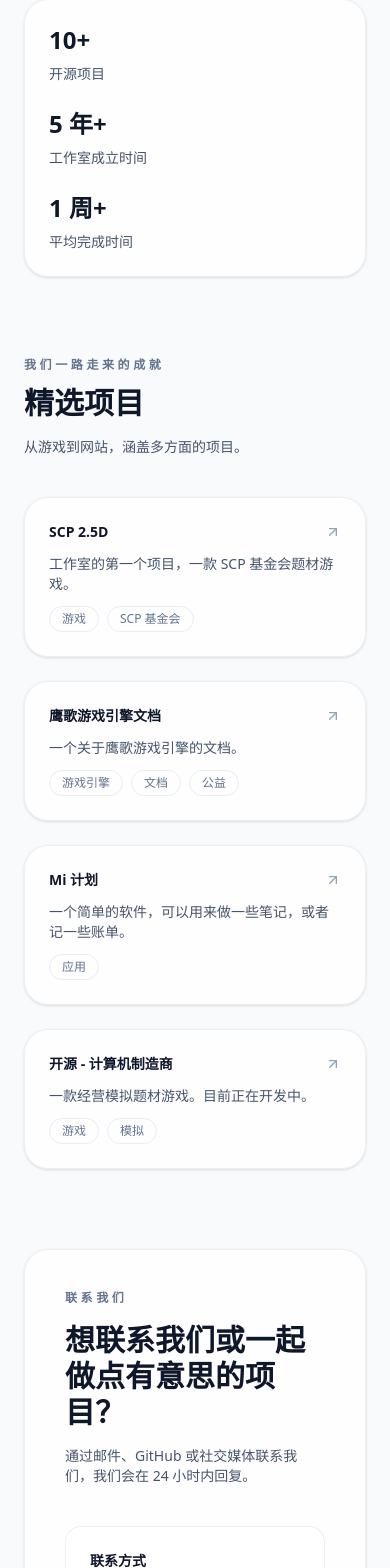
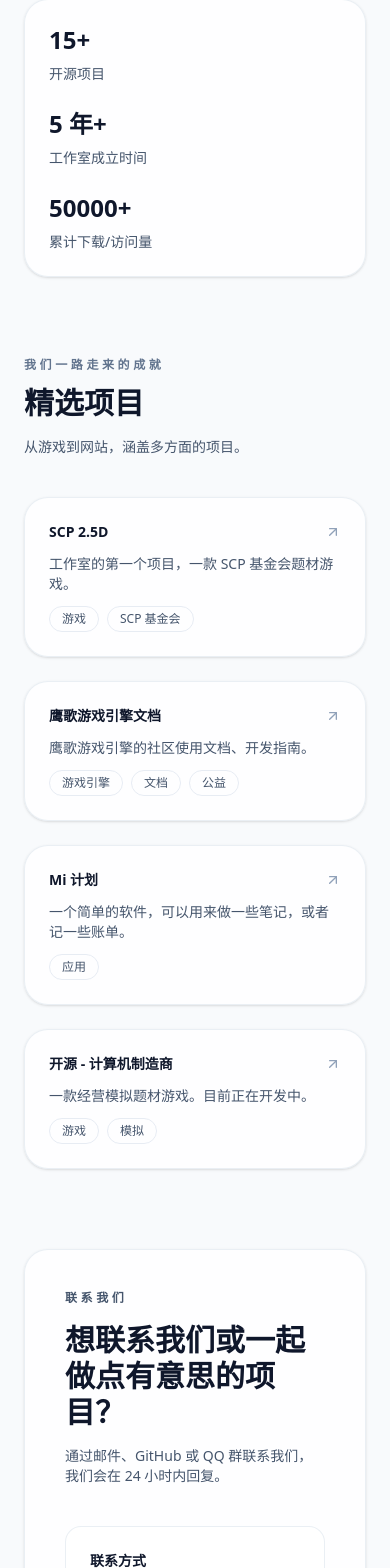
Before and after one commit to TASA-Ed/tasa-ed-page, a SvelteKit app: page / in a window 390 px wide. Shown: the part 432-2000 px from the top of the page. Built offline with nearby package versions, Linux system fonts and the light colour scheme.

Commit message:
feat: 优化界面

```diff
--- a/src/lib/components/SiteFooter.svelte
+++ b/src/lib/components/SiteFooter.svelte
@@ -16,7 +16,7 @@
 			id: 'badge-2',
 			label: 'SCP 2.5D',
 			href: 'https://github.com/TASA-Ed/scp25d',
-			icon: 'https://img.shields.io/badge/SCP-2.5D-blue?style=flat-square&color=A8A8A8&labelColor=555555&logo=scpfoundation',
+			icon: 'https://img.shields.io/badge/SCP-2.5D-blue?style=flat&color=A8A8A8&labelColor=555555&logo=scpfoundation',
       width: "85",
       height: "20"
 		},
@@ -29,18 +29,18 @@
 			height: "20"
 		},
 		{
-			id: 'badge-5',
+			id: 'badge-4',
 			label: '鹰歌游戏引擎文档',
 			href: 'https://docs-mf.tasaed.top/',
-			icon: 'https://img.shields.io/badge/Maker-Frame-blue?style=flat-square&color=99CC66&labelColor=FFFF66&logo=github&logoColor=000000',
+			icon: 'https://img.shields.io/badge/Maker-Frame-blue?style=flat&color=99CC66&labelColor=FFFF66&logo=github&logoColor=000000',
 			width: "105",
 			height: "20"
 		},
 		{
-			id: 'badge-6',
+			id: 'badge-5',
 			label: '博客：Astro',
 			href: 'https://astro.build',
-			icon: 'https://img.shields.io/badge/Astro-blue?style=plastic&color=bc52ee&labelColor=aecbfa&logo=astro',
+			icon: 'https://img.shields.io/badge/Astro-blue?style=falt&color=bc52ee&labelColor=aecbfa&logo=astro',
 			width: "63",
 			height: "20"
 		},
--- a/src/lib/components/SiteHeader.svelte
+++ b/src/lib/components/SiteHeader.svelte
@@ -245,7 +245,7 @@
                                 >
                                     {#each item.items as link (link.href)}
                                         <a
-                                          class="cursor-pointer rounded-lg px-4 py-2.5 text-sm font-medium text-slate-500 transition-colors duration-200 hover:bg-slate-100 hover:text-slate-900 dark:text-slate-400 dark:hover:bg-slate-800 dark:hover:text-white"
+                                          class="cursor-pointer rounded-lg px-4 py-2.5 text-sm font-medium text-slate-600 transition-colors duration-200 hover:bg-slate-100 hover:text-slate-900 dark:text-slate-300 dark:hover:bg-slate-800 dark:hover:text-white"
                                           aria-label={link.label}
                                           title={link.label}
                                           href={getLinkHref(link)}
--- a/src/routes/+page.svelte
+++ b/src/routes/+page.svelte
@@ -1,7 +1,7 @@
 <script lang="ts">
 	import { onMount } from 'svelte';
-	import { ArrowUpRight, Mail, Users } from '@lucide/svelte/icons';
-	import { SiGithub } from '@icons-pack/svelte-simple-icons';
+	import { ArrowUpRight, Mail } from '@lucide/svelte/icons';
+	import { SiGithub, SiQq } from '@icons-pack/svelte-simple-icons';
 	import type { Project, SocialLink, Stat } from "$lib";
 	import { isExternalLink } from '$lib/utils';
 	import { resolve } from "$app/paths";
@@ -27,7 +27,7 @@
 			id: 'qq',
 			label: 'QQ',
 			href: 'https://qm.qq.com/cgi-bin/qm/qr?k=meZHnANAtGqxFXNHBnad1m1ms3li_Pgj&jump_from=webapi&authKey=YfabJovSWyCBqhrV7B5VWkVSG5hQTsd19AEvjMTFy2jafZ9goaIlJOm9jh7dv6f/',
-			icon: Users,
+			icon: SiQq,
 			display: '597524393'
 		}
 	];
@@ -44,7 +44,7 @@
 			id: "project-2",
 			title: '鹰歌游戏引擎文档',
 			href: 'https://docs-mf.tasaed.top',
-			description: '一个关于鹰歌游戏引擎的文档。',
+			description: '鹰歌游戏引擎的社区使用文档、开发指南。',
 			tags: ['游戏引擎', '文档', '公益']
 		},
 		{
@@ -64,9 +64,9 @@
 	];
 
 	const stats: Stat[] = [
-		{id: "stat-1", value: '10+', label: '开源项目'},
+		{id: "stat-1", value: '15+', label: '开源项目'},
 		{id: "stat-2", value: '5 年+', label: '工作室成立时间'},
-		{id: "stat-3", value: '1 周+', label: '平均完成时间'}
+		{id: "stat-3", value: '50000+', label: '累计下载/访问量'}
 	];
 
 	const desc = "TASA-Ed 工作室 官网，成立于 2020 年 12 月 20 日，一个专注于自媒体，软件游戏开发，网站搭建的工作室，而且，我们喜欢开源！";
@@ -93,7 +93,7 @@
         TASA-Ed 工作室
       </h1>
       <p class="max-w-2xl text-lg text-slate-600 dark:text-slate-300">
-        由德二吹风机创立的一个专注于自媒体，软件游戏开发，网站搭建的工作室。而且，我们喜欢开源！
+        由德二吹风机创立的一个专注于自媒体、软件与游戏开发、网站建设的工作室。同时，我们热爱开源！
       </p>
     </div>
     <div class="flex flex-wrap items-center gap-4">
@@ -129,7 +129,7 @@
 </section>
 
 <section id="work" class="mx-auto max-w-6xl px-6 pb-20">
-  <div class="flex flex-col gap-4 pb-10 md:flex-row md:items-end md:justify-between">
+  <div class="flex flex-col gap-4 pb-10 md:flex-row md:items-center md:justify-between">
     <div class="space-y-3">
       <p class="text-xs font-semibold uppercase tracking-[0.3em] text-slate-500 dark:text-slate-400">
         我们一路走来的成就</p>
@@ -158,7 +158,7 @@
                 aria-hidden="true"/>
             </div>
             <p class="text-sm text-slate-600 dark:text-slate-300">{project.description}</p>
-            <div class="flex flex-wrap gap-2 text-xs text-slate-500 dark:text-slate-400">
+            <div class="flex flex-wrap gap-2 text-xs text-slate-600 dark:text-slate-300">
               {#each project.tags as tag, index (index)}
                 <span class="rounded-full border border-slate-200/80 px-3 py-1 dark:border-slate-700/80">{tag}</span>
               {/each}
@@ -180,7 +180,7 @@
                 aria-hidden="true"/>
             </div>
             <p class="text-sm text-slate-600 dark:text-slate-300">{project.description}</p>
-            <div class="flex flex-wrap gap-2 text-xs text-slate-500 dark:text-slate-400">
+            <div class="flex flex-wrap gap-2 text-xs text-slate-600 dark:text-slate-300">
               {#each project.tags as tag, index (index)}
                 <span class="rounded-full border border-slate-200/80 px-3 py-1 dark:border-slate-700/80">{tag}</span>
               {/each}
@@ -196,11 +196,11 @@
   <div
     class="grid gap-10 rounded-3xl border border-slate-200/70 bg-white/80 p-10 shadow-sm dark:border-slate-800/70 dark:bg-slate-900/60 md:grid-cols-[1.2fr_1fr]">
     <div class="space-y-4">
-      <p class="text-xs font-semibold uppercase tracking-[0.3em] text-slate-500 dark:text-slate-400">联系我们</p>
+      <p class="text-xs font-semibold uppercase tracking-[0.3em] text-slate-600 dark:text-slate-300">联系我们</p>
       <h2 class="text-3xl font-semibold text-slate-900 dark:text-white md:text-4xl">
         想联系我们或一起做点有意思的项目？</h2>
       <p class="text-sm text-slate-600 dark:text-slate-300">
-        通过邮件、GitHub 或社交媒体联系我们，我们会在 24 小时内回复。
+        通过邮件、GitHub 或 QQ 群联系我们，我们会在 24 小时内回复。
       </p>
     </div>
     <div
--- a/src/routes/[...404]/+page.svelte
+++ b/src/routes/[...404]/+page.svelte
@@ -47,7 +47,7 @@
       <h2 class="text-3xl sm:text-4xl font-bold text-slate-900 dark:text-white mb-4">
         页面未找到
       </h2>
-      <p class="text-lg text-slate-500 dark:text-slate-400 mb-2">
+      <p class="text-lg text-slate-600 dark:text-slate-300 mb-2">
         很抱歉，我们找不到您要访问的页面。
       </p>
     </div>
--- a/src/routes/downloads/+page.svelte
+++ b/src/routes/downloads/+page.svelte
@@ -211,7 +211,7 @@
     <div class="space-y-4">
       <div class="flex flex-col gap-3 md:flex-row md:items-end md:justify-between">
         <div class="space-y-2">
-          <p class="text-xs font-semibold uppercase tracking-[0.3em] text-slate-500 dark:text-slate-400">分类</p>
+          <p class="text-xs font-semibold uppercase tracking-[0.3em] text-slate-600 dark:text-slate-300">分类</p>
           <h2 class="text-2xl font-semibold text-slate-900 dark:text-white md:text-3xl">{group.title}</h2>
         </div>
       </div>
@@ -233,7 +233,7 @@
             </div>
 
             <div class="flex flex-col items-end gap-3 sm:flex-row sm:items-center">
-              <div class="flex flex-wrap items-center gap-2 text-xs text-slate-500 dark:text-slate-400">
+              <div class="flex flex-wrap items-center gap-2 text-xs text-slate-600 dark:text-slate-300">
                 <span
                   class="flex gap-1 rounded-full border border-slate-200/80 px-3 py-1 dark:border-slate-700/80"><Calendar class="h-4 w-4 text-slate-700 dark:text-slate-200" aria-hidden="true"/>{item.date}</span>
                 {#if item.size}
```
Also changed, not shown: src/routes/se-comments-backup/+page.svelte (+4 -4 lines).
